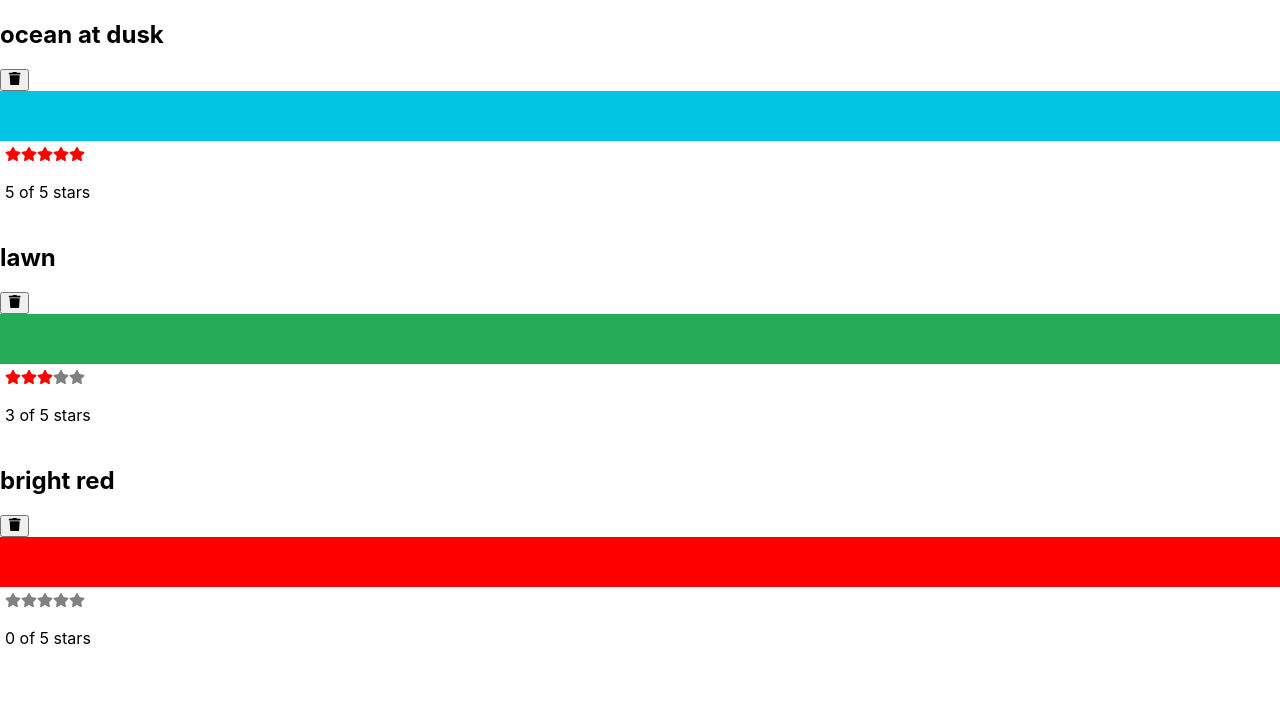
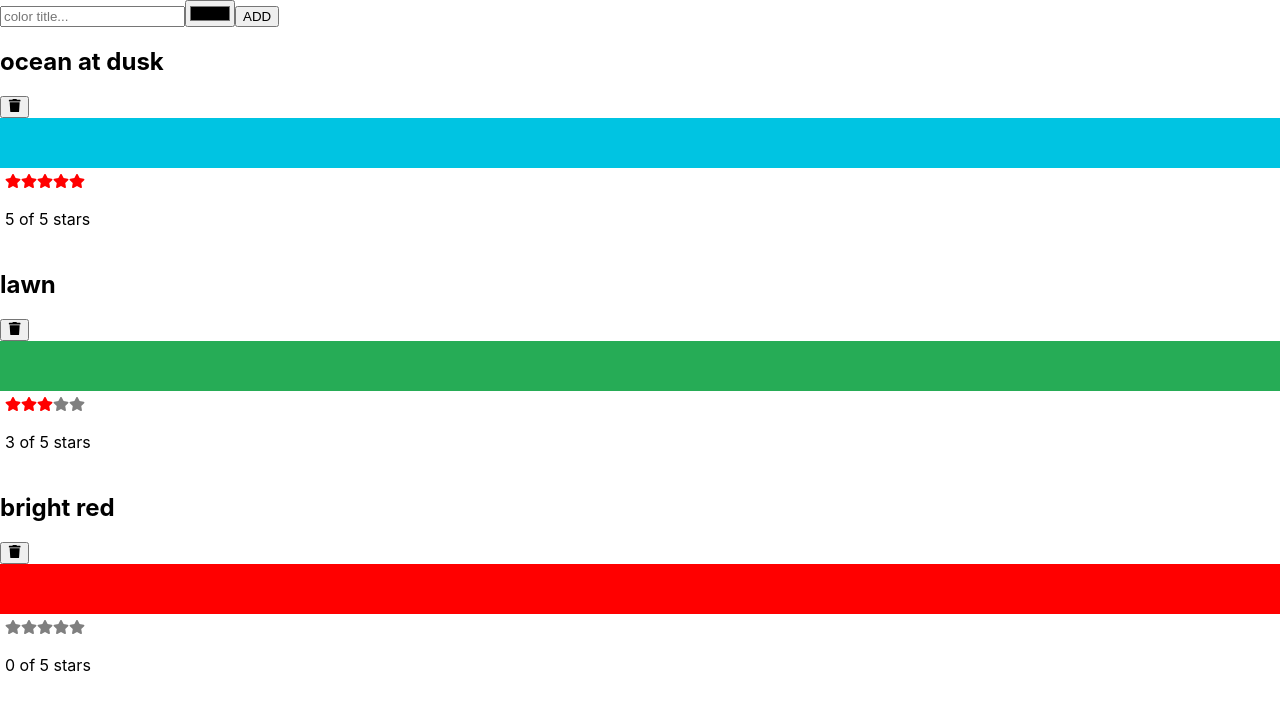
Before and after one commit to ds3309/react_hands_on_learning, a React (Create React App) app in the folder star-rating/: page / in a window 1280 px wide. Shown: the top 710 px of the page. Built offline with nearby package versions, Linux system fonts and the light colour scheme.

Commit message:
色の追加

```diff
--- a/star-rating/src/AddColorForm.js
+++ b/star-rating/src/AddColorForm.js
@@ -1,28 +1,27 @@
-import React, { useState } from "react";
+import React from "react";
+import { useInput } from "./hooks";
 
 export default function AddColorForm({ onNewColor = f => f }) {
-    const [titlle, setTitle] = useState("");
-    const [color, setColor] = useState("#000000");
+    const [titlleProps, resetTitle] = useInput("");
+    const [colorProps, resetColor] = useInput("#000000");
 
     const submit = e => {
         e.preventDefault();
-        onNewColor(title, color);
-        setTitle("");
-        setColor("");
+        onNewColor(titlleProps.value, colorProps.value);
+        resetTitle();
+        resetColor();
     };
 
     return (
         <form onSubmit={submit}>
             <input
-                value={title}
-                onChange={event => setTitle(event.target.value)}
+                {...titlleProps}
                 type="text"
                 placeholder="color title..."
                 required
             />
             <input
-                value={color}
-                onChange={event => setColor(event.target.value)}
+                {...colorProps}
                 type="color"
                 required
             />
--- a/star-rating/src/App.js
+++ b/star-rating/src/App.js
@@ -1,10 +1,27 @@
 import React, { useState } from "react";
 import colorData from "./color-data.json";
 import ColorList from "./ColorList";
+import AddColorForm from "./AddColorForm";
+import { v4 } from "uuid"
 
 function App() {
   const [colors, setColors] = useState(colorData);
   return (
+    <>
+      <AddColorForm
+        onNewColor={(title, color) => {
+          const newColors = [
+            ...colors,
+            {
+              id: v4(),
+              rating: 0,
+              title,
+              color
+            }
+          ];
+          setColors(newColors);
+        }}
+      />
       <ColorList
         colors={colors}
         onRateColor={(id, rating) => {
@@ -16,6 +33,7 @@ function App() {
           setColors(newColors);
         }}
       />
+    </>
   );
 }
 // function App() {
--- /dev/null
+++ b/star-rating/src/hooks.js
@@ -0,0 +1,9 @@
+import { useState } from "react";
+
+export const useInput = initialValue => {
+    const [value, setValue] = useState(initialValue);
+    return [
+        { value, onChange: e => setValue(e.target.value) },
+        () => setValue(initialValue)
+    ];
+};
```
Lines whose indentation alone changed are shown as unchanged.
